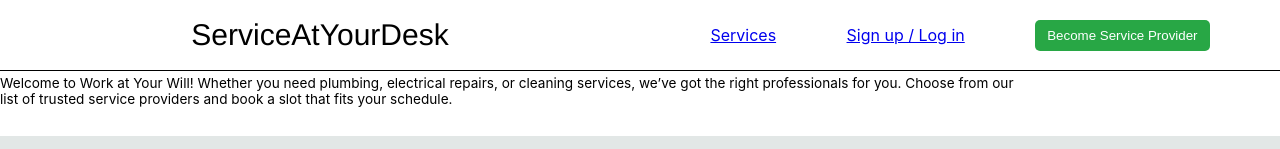
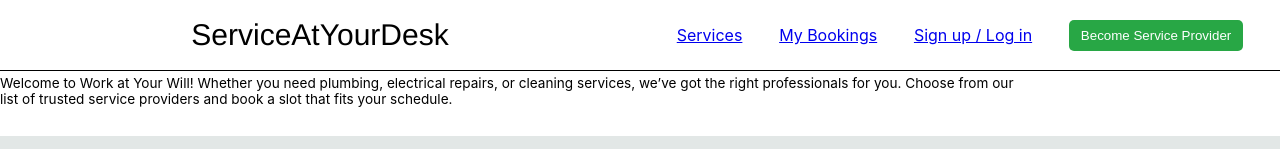
Before and after one commit to Amruth066/ServiceAtYourDesk, a React (Create React App) app in the folder front-end/: page / in a window 1280 px wide. Shown: the top 149 px of the page. Built offline with nearby package versions, Linux system fonts and the light colour scheme.

Commit message:
modified nav var

```diff
--- a/front-end/src/components/Header/header.js
+++ b/front-end/src/components/Header/header.js
@@ -12,6 +12,9 @@ const Header = () => (
       <div className='title-2'>
         <div className='services'>
           <a href='#'>Services</a>
+        </div>
+        <div className='bookings'>
+          <a href='#'>My Bookings</a>
         </div>
         <div className='loginsignup'>
           <a href='#'>Sign up / Log in</a>
--- a/front-end/src/components/ServiceProviderDetails/ServiceProviderDetails.js
+++ b/front-end/src/components/ServiceProviderDetails/ServiceProviderDetails.js
@@ -21,6 +21,8 @@ const ServiceProviderDetails = ({ provider }) => {
     if (selectedSlot) {
       setBookingConfirmed(true);
       alert(`Booking confirmed for ${provider.name} at ${selectedSlot}`);
+      window.location.reload()
+
     } else {
       alert('Please select a time slot');
     }
@@ -60,7 +62,6 @@ const ServiceProviderDetails = ({ provider }) => {
         </div>
       )}
     </div>
-    <button onClick={() => window.location.reload()}>Go Back to Services</button>
 
     </>
   );
--- a/front-end/src/components/ServiceProviders/ServiceProviders.js
+++ b/front-end/src/components/ServiceProviders/ServiceProviders.js
@@ -17,6 +17,8 @@ const ServiceProviders = ({ service }) => {
         Roofing: ['Roofer A', 'Roofer B', 'Roofer C'],
         Landscaping: ['Landscaper A', 'Landscaper B', 'Landscaper C'],
     };
+
+
 
     const handleMoreDetails=(provider)=>{
         setSelectedProvider(provider);
```
